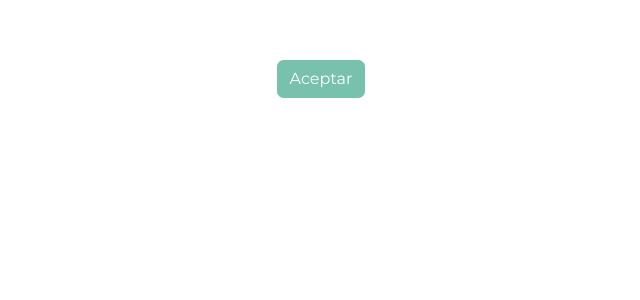
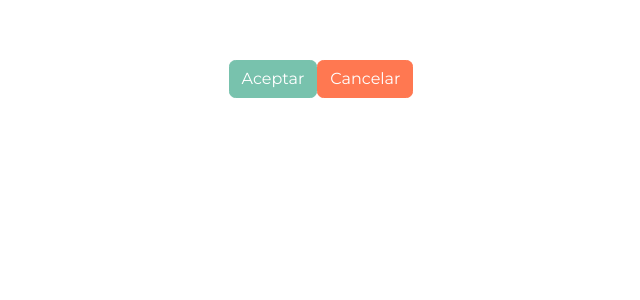
Before and after one commit to cet9/cet9-mesas, a Vue app: page / in a window 1280 px wide. Shown: the top 300 px of the page, without its empty margins (319-959 px from the left). Built offline with nearby package versions, Linux system fonts and the light colour scheme.

Commit message:
boton App

```diff
--- a/src/App.vue
+++ b/src/App.vue
@@ -1,6 +1,8 @@
 <template>
 
   <HelloWorld msg="Inscripción a mesas"/>
+  <button class = "btn btn-danger">Cancelar</button>
+
 </template>
 
 <script>
```
